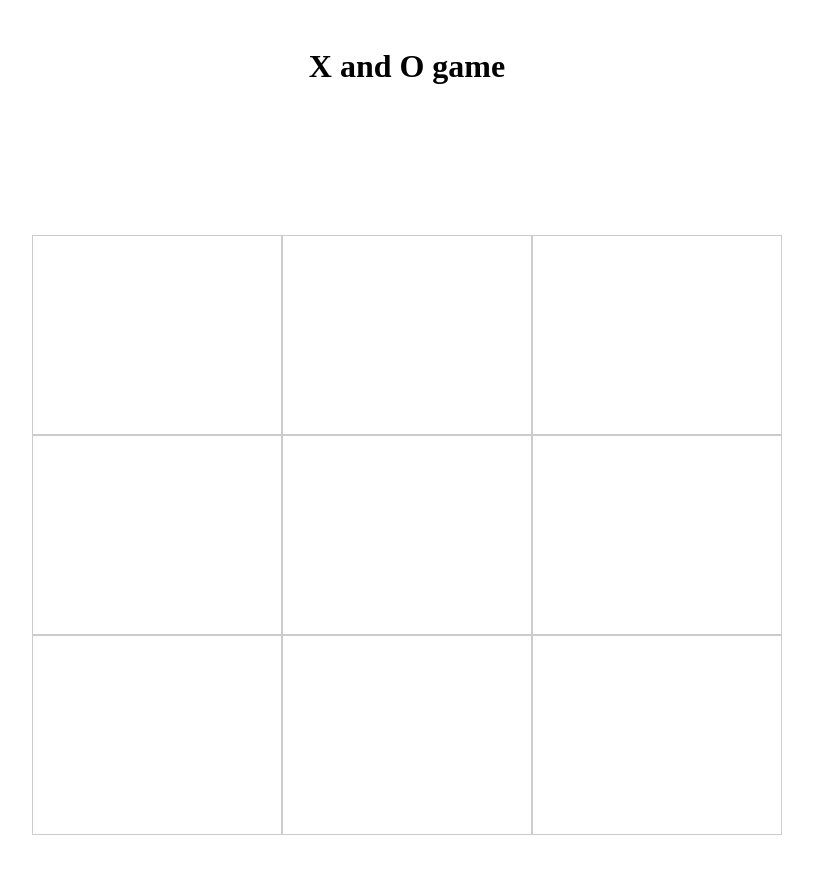
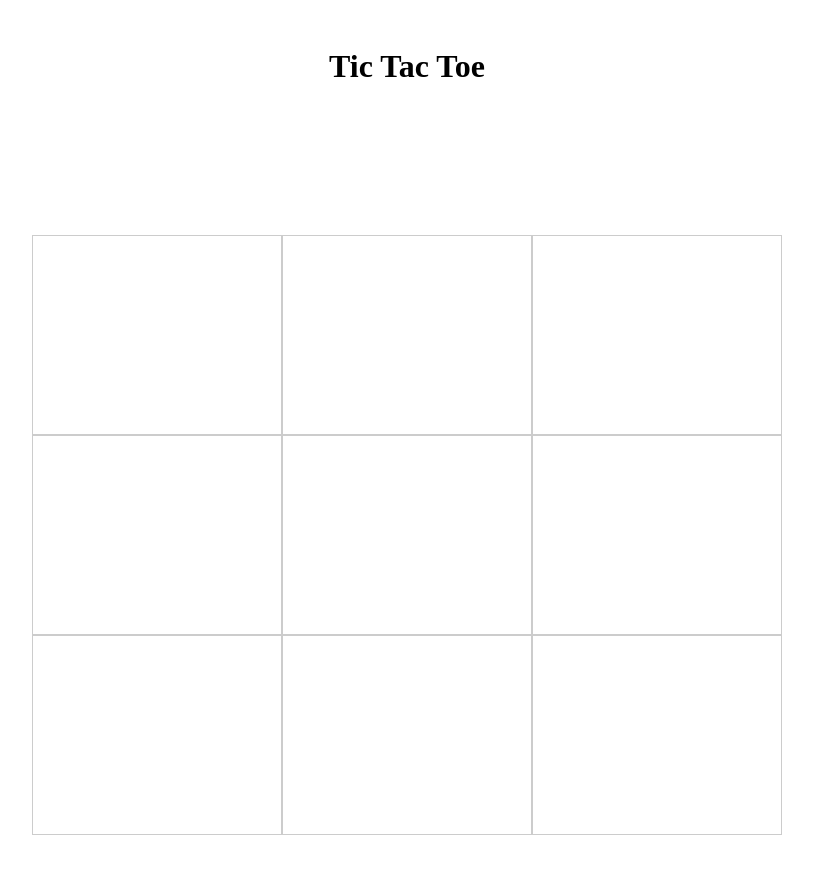
Before and after one commit to Prathamesh2802/Tic-Tac-Toe, a plain HTML site: page index.html in a window 1280 px wide. Shown: the whole page, without its empty margins (233-1046 px from the left). Drawn offline with Linux system fonts and the light colour scheme.

Commit message:
Made some changes

```diff
--- a/index.html
+++ b/index.html
@@ -8,7 +8,7 @@
     <script src="script.js" defer></script>
 </head>
 <body>
-    <h1 style="text-align: center; margin-top: 3rem;">X and O game</h1>
+    <h1 style="text-align: center; margin-top: 3rem;">Tic Tac Toe</h1>
     <div class="container">
         <div class="grid-items choice-1" ></div>
         <div class="grid-items choice-2" ></div>
```
